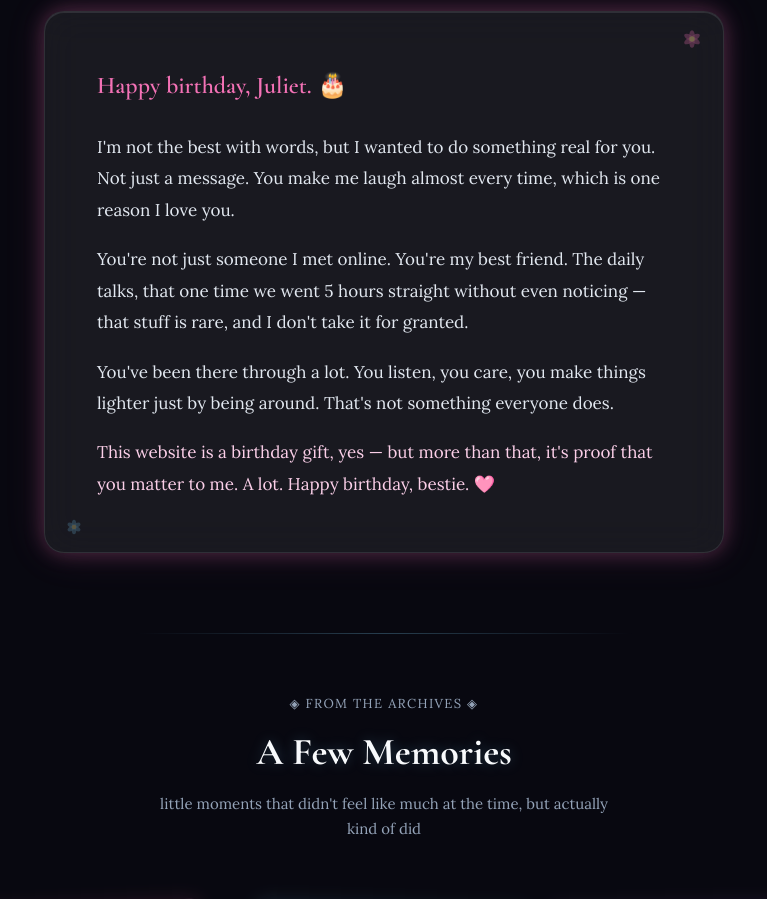
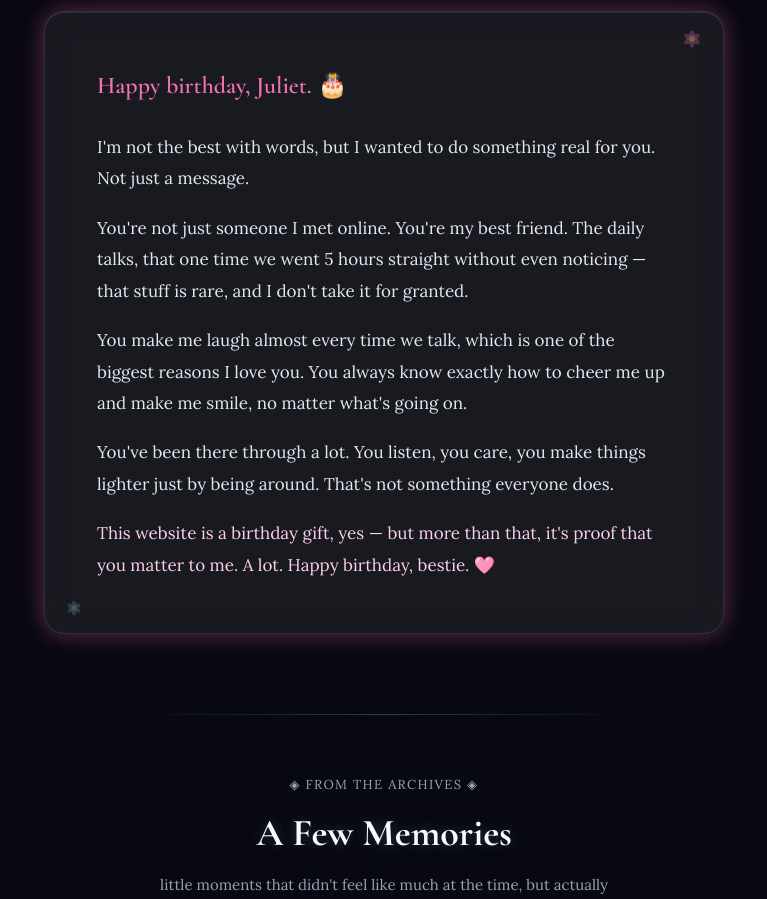
Before and after one commit to AslamDesigns/Juliet-Birthday, a Next.js app: page / in a window 1280 px wide. Shown: the part 1000-1899 px from the top of the page, without its empty margins (256-1023 px from the left). Built offline with nearby package versions, Linux system fonts and the light colour scheme.

Commit message:
Restructure birthday message paragraphs and add laugh/love statement

```diff
--- a/components/BirthdayMessage.jsx
+++ b/components/BirthdayMessage.jsx
@@ -17,8 +17,9 @@ export default function BirthdayMessage() {
               <p style={{ color: C.pink, fontFamily: "'Cormorant Garamond', serif", fontSize: "clamp(18px, 4vw, 24px)", marginBottom: 24, fontWeight: 600 }}>
                 Happy birthday, Juliet. 🎂
               </p>
-              <p style={{ marginBottom: 18, color: "#e2e8f0" }}>I'm not the best with words, but I wanted to do something real for you. Not just a message. You make me laugh almost every time, which is one reason I love you.</p>
+              <p style={{ marginBottom: 18, color: "#e2e8f0" }}>I'm not the best with words, but I wanted to do something real for you. Not just a message.</p>
               <p style={{ marginBottom: 18, color: "#e2e8f0" }}>You're not just someone I met online. You're my best friend. The daily talks, that one time we went 5 hours straight without even noticing — that stuff is rare, and I don't take it for granted.</p>
+              <p style={{ marginBottom: 18, color: "#e2e8f0" }}>You make me laugh almost every time we talk, which is one of the biggest reasons I love you. You always know exactly how to cheer me up and make me smile, no matter what's going on.</p>
               <p style={{ marginBottom: 18, color: "#e2e8f0" }}>You've been there through a lot. You listen, you care, you make things lighter just by being around. That's not something everyone does.</p>
               <p style={{ color: C.pinkLight }}>This website is a birthday gift, yes — but more than that, it's proof that you matter to me. A lot. Happy birthday, bestie. 🩷</p>
             </div>
```
